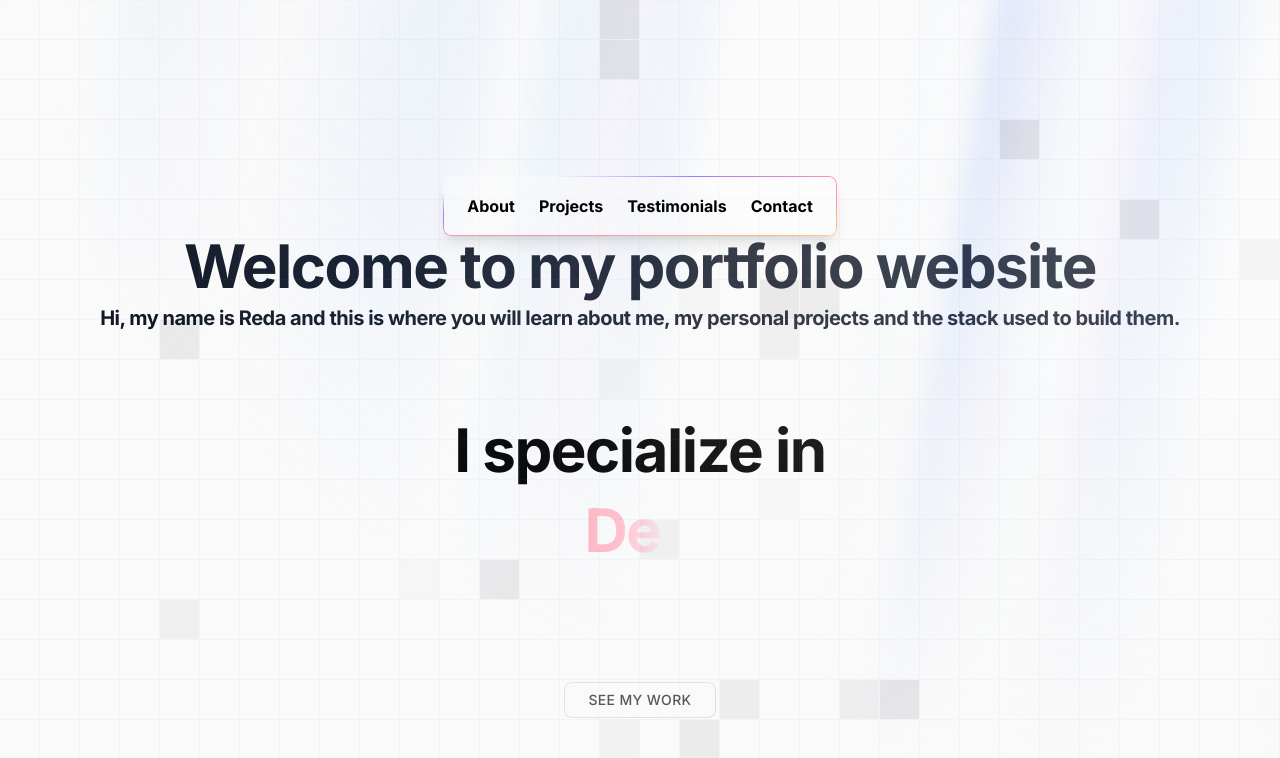
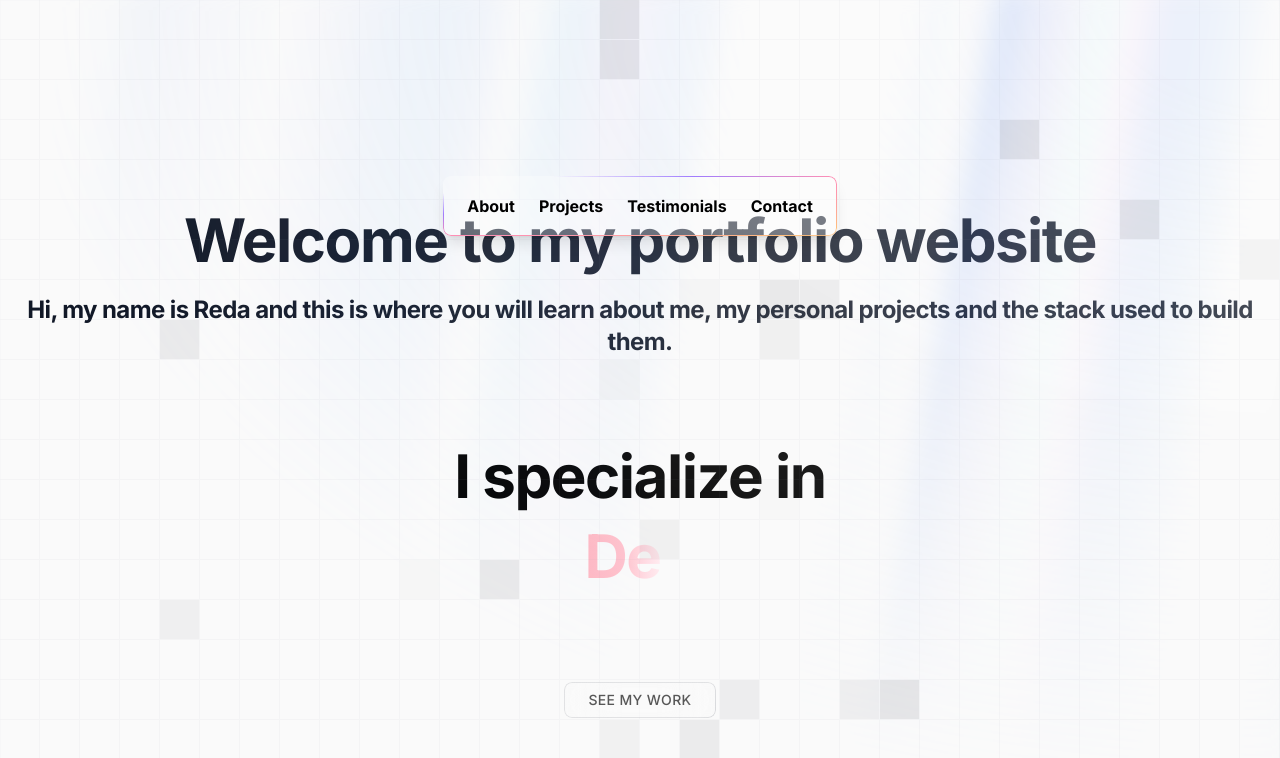
Before and after one commit to vivalareda/portfolio_website, a Next.js app: page / in a window 1280 px wide. Shown: the top 758 px of the page. Built offline with nearby package versions, Linux system fonts and the light colour scheme; what tailwind-gradient-mask-image would draw is missing.

Commit message:
Add css for different screen sizes support

```diff
--- a/src/components/HeroSection.tsx
+++ b/src/components/HeroSection.tsx
@@ -36,13 +36,13 @@
     <div className="h-screen w-full flex flex-col flex-1 justify-center items-center gap-2">
       <h1
         ref={welcomeTextRef}
-        className="text-4xl font-bold tracking-tight text-gray-900 sm:text-6xl opacity-0 pb-"
+        className="text-4xl font-bold tracking-tight text-gray-900 xl:text-6xl opacity-0 text-center pb-4"
         >
         Welcome to my portfolio website
       </h1>
       <h1
         ref={subTextRef}
-        className="font-bold tracking-tight text-gray-900 sm:text-xl opacity-0"
+        className="font-bold tracking-tight text-xl text-gray-900 xl:text-2xl opacity-0 text-center"
         >
         Hi, my name is Reda and this is where you will learn about me, my
         personal projects and the stack used to build them.
--- a/src/components/Navbar.tsx
+++ b/src/components/Navbar.tsx
@@ -13,7 +13,7 @@
 const Navbar: FC<NavbarProps> = ({ id, scrollTo }) => {
 
   return (
-    <header className="absolute top-44 z-50">
+    <header className="top-40 absolute md:top-44 z-50 sm:top-40">
       <ShineBorder
         className="text-center text-md font-bold capitalize shadow-lg opacity-0"
         color={["#A07CFE", "#FE8FB5", "#FFBE7B"]}
```
